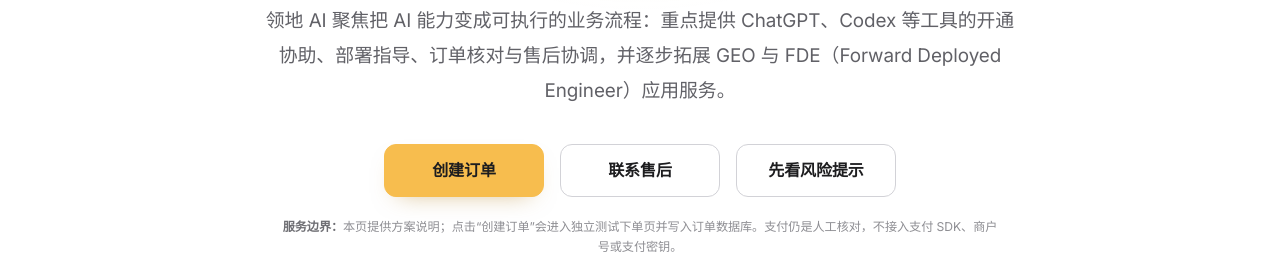
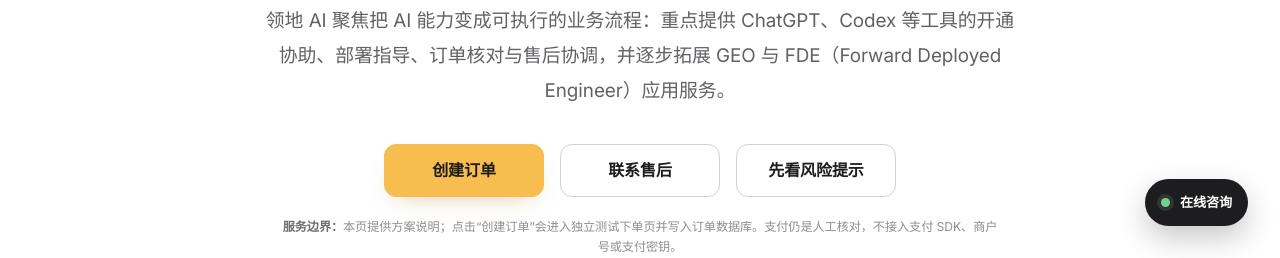
Before and after one commit to cashflowxl/tdp-site, a plain HTML site: page index.html in a window 1280 px wide. Shown: the part 542-800 px from the top of the page. Drawn offline with Linux system fonts and the light colour scheme.

Commit message:
Add Lingdi online consultation entry

```diff
--- a/index.html
+++ b/index.html
@@ -160,6 +160,7 @@
   .support-card{padding:clamp(1.6rem,4vw,2.5rem);border-color:#e4e4e7;border-radius:14px;box-shadow:0 16px 42px -36px rgba(0,0,0,.24)}.support-card h2{letter-spacing:-.025em}.support-card p{line-height:1.8}.qr-shell{border-radius:12px;background:#fff}.support-actions .btn-secondary{min-height:48px;border-radius:10px;background:#f7f7f8}
   #support>.wrap>.checkout{margin-top:1.25rem;padding:1.5rem 1.7rem;border-color:#e4e4e7;border-radius:14px;box-shadow:0 16px 42px -36px rgba(0,0,0,.24)}#support>.wrap>.checkout .btn{min-width:180px}
   footer{padding-block:2.2rem;background:#fff;border-color:#e4e4e7}.footer-inner{font-family:var(--font-body);letter-spacing:0;font-size:.7rem}
+  .chat-launcher{position:fixed;right:clamp(1rem,3vw,2rem);bottom:clamp(1rem,3vw,2rem);z-index:30;display:inline-flex;align-items:center;gap:.6rem;padding:.78rem 1rem;border-radius:999px;background:#1d1d1f;color:#fff;font-size:.82rem;font-weight:800;box-shadow:0 12px 30px rgba(0,0,0,.22);transition:transform .2s ease,background .2s ease}.chat-launcher:before{content:'';width:9px;height:9px;border-radius:50%;background:#75d18b;box-shadow:0 0 0 4px rgba(117,209,139,.15)}.chat-launcher:hover{transform:translateY(-2px);background:#303034}
 
   @media(max-width:900px){
     .product-layout{grid-template-columns:1fr}.checkout--summary{position:static;min-height:0}.checkout--summary .checkout-action{margin-top:0}
@@ -287,6 +288,7 @@
   </section>
 </main>
 <footer><div class="wrap footer-inner"><span><strong>领地 AI</strong> · AI 商业应用落地服务商</span><span>本站仅提供信息说明、选择指引与售后协调入口</span><span>运营主体：领地（山东）数字科技有限公司</span><span>© 2026 领地 AI</span></div></footer>
+<a class="chat-launcher" href="/lingdi-support.html" aria-label="打开在线咨询">在线咨询</a>
 <script src="/lingdi-ai-pricing.js"></script>
 <script>
   const pricing = window.LINGDI_AI_PRICING;
```
